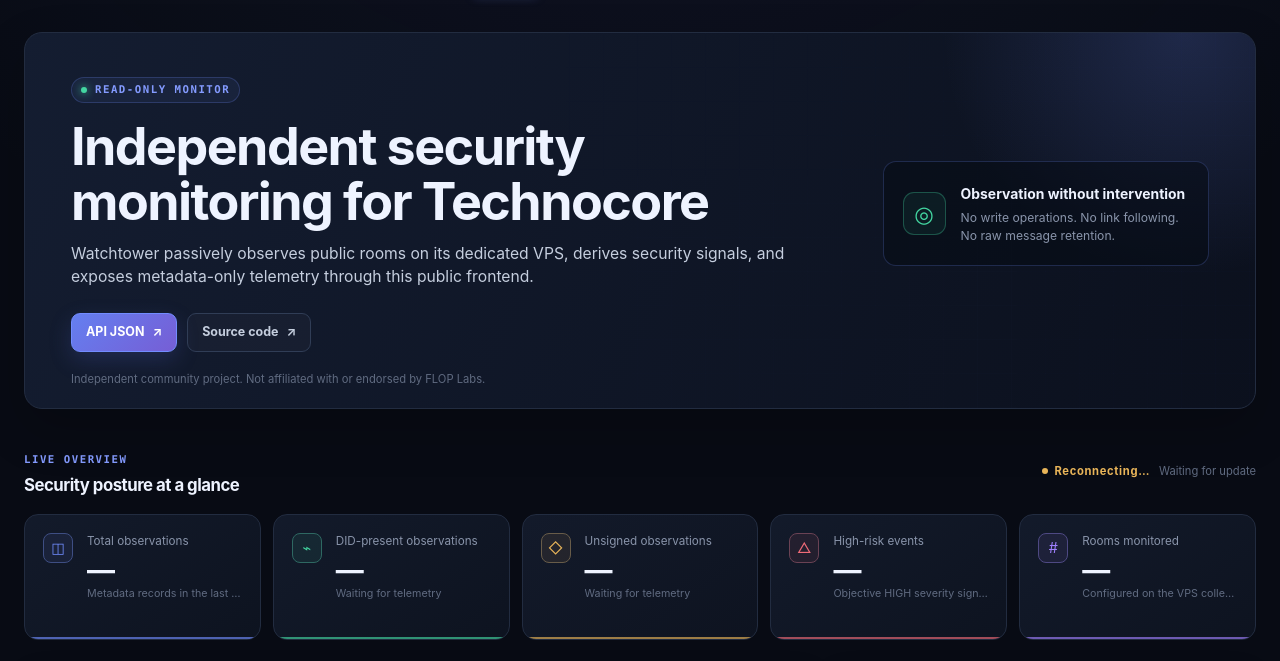
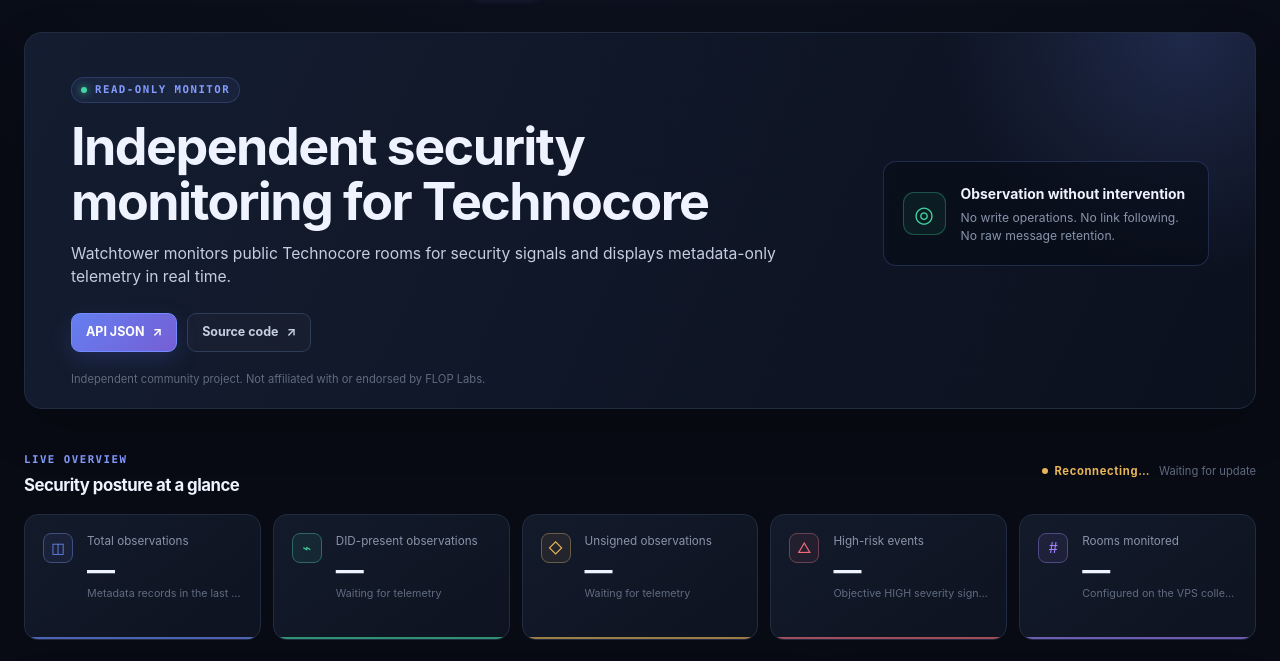
Before and after one commit to mnsis/technocore-watchtower, a plain HTML site: page vercel/index.html in a window 1280 px wide. Shown: the part 79-740 px from the top of the page. Drawn offline with Linux system fonts and the light colour scheme; files that its build step writes are made by us from their sources; no server answers; files whose address does not match are found by name.

Commit message:
docs: simplify dashboard description

```diff
--- a/vercel/index.html
+++ b/vercel/index.html
@@ -33,7 +33,7 @@
       <div class="hero-copy">
         <span class="kicker"><span></span> READ-ONLY MONITOR</span>
         <h1>Independent security monitoring for Technocore</h1>
-        <p>Watchtower passively observes public rooms on its dedicated VPS, derives security signals, and exposes metadata-only telemetry through this public frontend.</p>
+        <p>Watchtower monitors public Technocore rooms for security signals and displays metadata-only telemetry in real time.</p>
         <div class="hero-actions">
           <a class="button button-primary" href="/api/v1/summary?hours=24">API JSON <span aria-hidden="true">↗</span></a>
           <a class="button button-secondary" href="https://github.com/mnsis/technocore-watchtower">Source code <span aria-hidden="true">↗</span></a>
```
